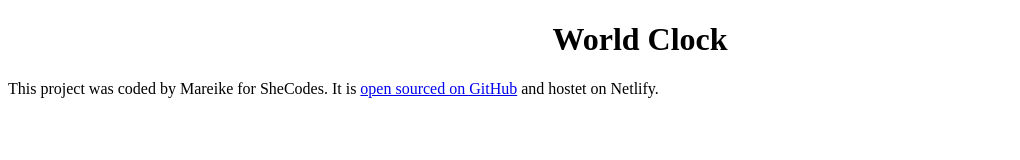
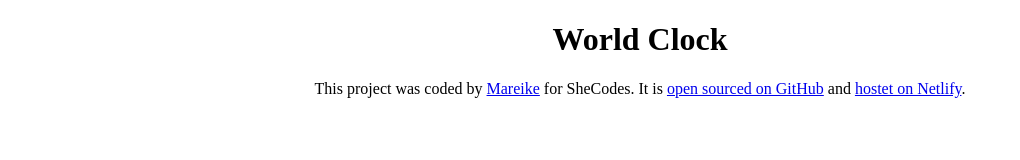
Before and after one commit to maboelion/world-clock, a plain HTML site: page index.html in a window 1280 px wide. Shown: the whole page, without its empty margins (0-1020 px from the left). Drawn offline with Linux system fonts and the light colour scheme.

Commit message:
added links (github & netlify)

```diff
--- a/index.html
+++ b/index.html
@@ -9,9 +9,15 @@
 	<body>
 		<h1>World Clock</h1>
 		<footer>
-			This project was coded by Mareike for SheCodes. It is
-			<a href="#" target="_blank"> open sourced on GitHub</a> and hostet on
-			Netlify.
+			This project was coded by
+			<a href="https://github.com/maboelion">Mareike</a> for SheCodes. It is
+			<a href="https://github.com/maboelion/world-clock" target="_blank">
+				open sourced on GitHub</a
+			>
+			and
+			<a href="https://maboes-world-clock.netlify.app/" target="_blank">
+				hostet on Netlify</a
+			>.
 		</footer>
 		<script src="src/index.js"></script>
 	</body>
--- a/src/style.css
+++ b/src/style.css
@@ -1,3 +1,6 @@
 h1 {
 	text-align: center;
 }
+footer {
+	text-align: center;
+}
```
